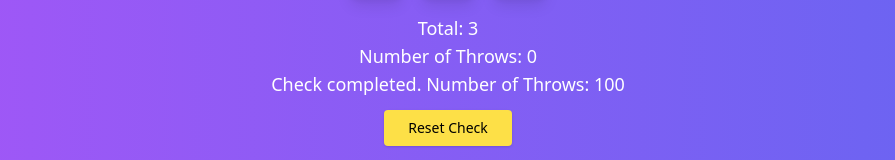
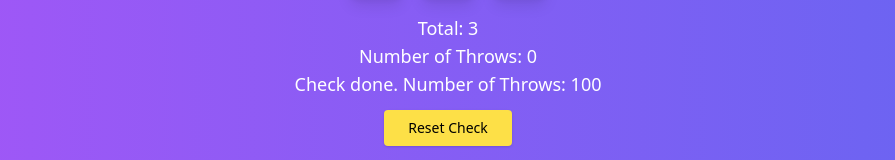
Before and after one commit to uk030621/CKdiceThrow, a Next.js app: page / in a window 1280 px wide. Both pictures are taken after a click on the button "Bias check". Shown: the part 234-394 px from the top of the page, without its empty margins (192-1087 px from the left). Built offline with nearby package versions, Linux system fonts and the light colour scheme.

Commit message:
Minor update.

```diff
--- a/app/page.js
+++ b/app/page.js
@@ -229,7 +229,7 @@ export default function DiceThrower() {
         )}
         {!calibrationMode && isCalibrated && (
           <p className="text-lg font-medium">
-            Check completed. Number of Throws: {calibrationThrows}
+            Check done. Number of Throws: {calibrationThrows}
           </p>
         )}
         <div className="flex gap-3">
```
